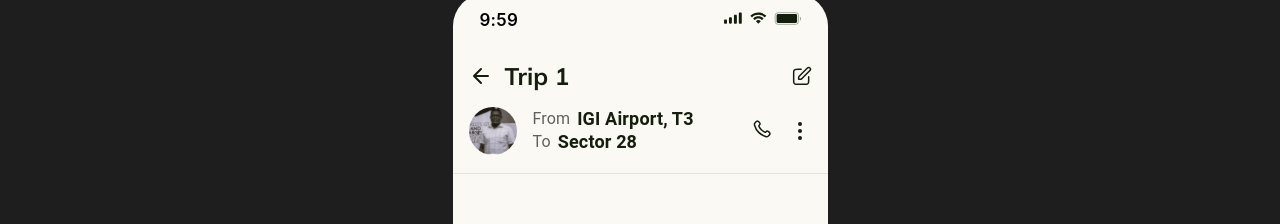
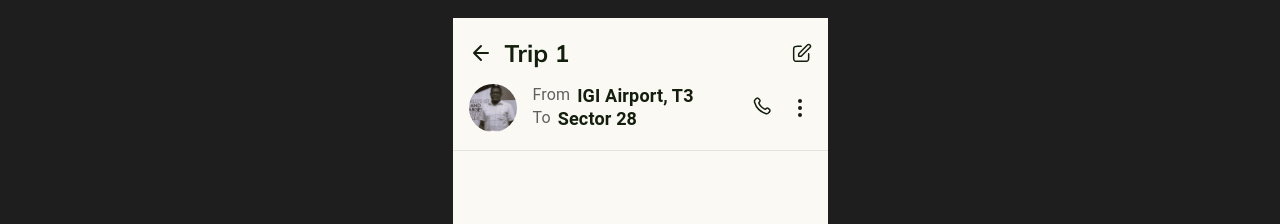
Before and after one commit to tsongtheng/Chat-Screen, a React (Create React App) app: page / in a window 1280 px wide. Shown: the top 224 px of the page. Built offline with nearby package versions, Linux system fonts and the light colour scheme; no server answers.

Commit message:
remove StatusBar, update dimension

```diff
--- a/src/App.js
+++ b/src/App.js
@@ -1,4 +1,5 @@
 import { Box } from "@mui/material";
+import Media from "react";
 import StatusBar from "./components/StatusBar/StatusBar";
 import HeadSection from "./components/headComponents/HeadSection";
 import CurrentDate from "./components/CurrentDate/CurrentDate";
@@ -18,11 +19,11 @@ function App() {
     >
       <Box
         width={"37.5rem"}
-        height={"81.2rem"}
-        borderRadius={"3.2rem"}
+        height={"76.5rem"}
+        // borderRadius={"3.2rem"}
         sx={{ backgroundColor: "#FAF9F4" }}
       >
-        <StatusBar />
+        {/* <StatusBar /> */}
         <HeadSection />
         <CurrentDate />
         <ChatMessage />
--- a/src/components/headComponents/HeadSection.jsx
+++ b/src/components/headComponents/HeadSection.jsx
@@ -18,6 +18,7 @@ const HeadSection = () => {
       borderBottom={".1rem solid"}
       borderColor={"#E5E5E0"}
       marginBottom={"9.7rem"}
+      marginTop={"2rem"}
       position={"relative"}
     >
       <PageActions />
--- a/src/index.css
+++ b/src/index.css
@@ -6,8 +6,49 @@
 
 html {
   font-size: 62.5%; /* (10/16)* 100 -------- font-size adjust according to the browser font-size*/
+
+  /*width: 375px
+height: 812px
+
+
+Mobile Resolution width world wide:
+
+width: 360, 390, 393, 412, 414 [in px]
+height: 780, 800, 844, 873, 896, 915 [in px9]
+*/
+
+  @media all and (max-width: 36rem) {
+    /*200px*/
+    html {
+      font-size: 25%%; /*1rem = 4px, 4/16 = 50%*/
+    }
+  }
+
+  @media all and (max-width: 39rem) {
+    /*250px*/
+    html {
+      font-size: 31.25%; /*1rem = 5px, 5/16 = 50%*/
+    }
+  }
+
+  @media all and (max-width: 41.4rem) {
+    /*400px*/
+    html {
+      font-size: 37.5%; /*1rem = 6px, 6/16 = 50%*/
+    }
+  }
 }
 body {
   box-sizing: border-box;
   font-family: "Mulish", sans-serif;
 }
+
+/* MEDIA QUERY MANAGER */
+
+/*
+0-600px:      Phone
+600-900px:    Tablet Portrait
+900-1200px:   Tablet landscape
+[1200-1800]   Normal styles applied
+1800px + :    Big Desktop
+*/
```
